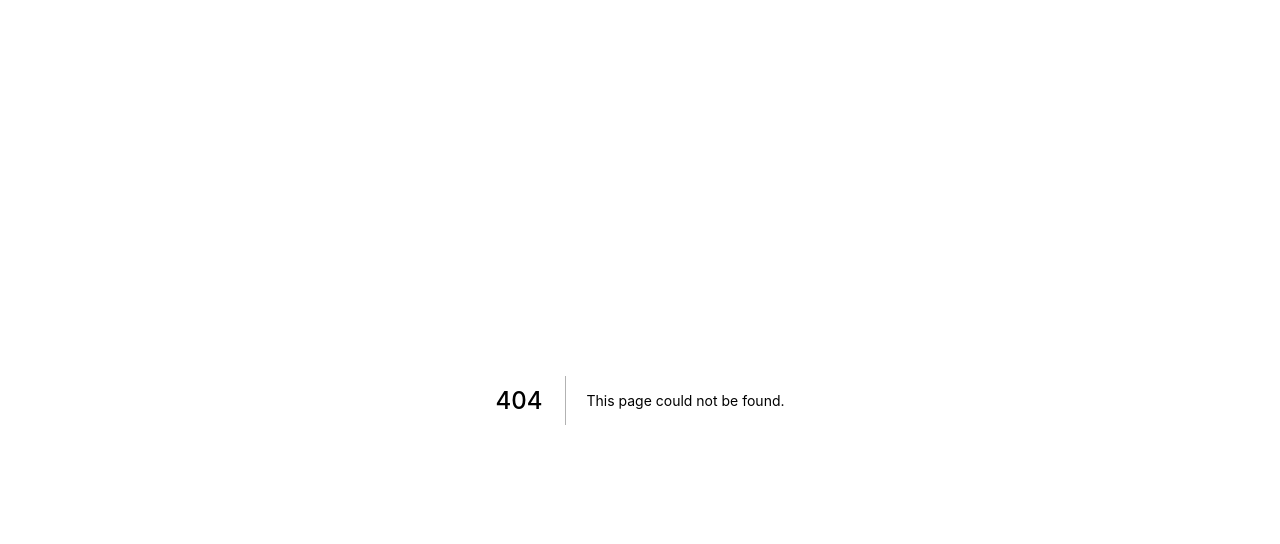
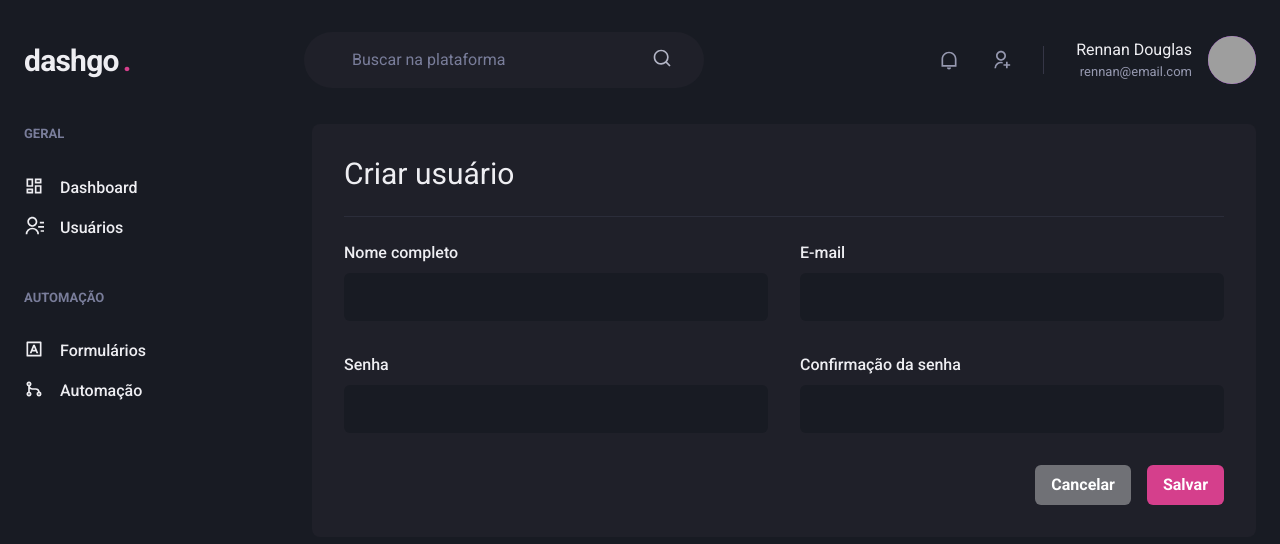
Before and after one commit to RennanD/dashgo, a Next.js app: page /users/create in a window 1280 px wide. Before the commit this address had no page. Shown: the top 544 px of the page. Built offline with nearby package versions, Linux system fonts and the light colour scheme; grey boxes are pictures that could not be loaded.

Commit message:
feat: create add user page

```diff
--- /dev/null
+++ b/src/pages/users/create.tsx
@@ -0,0 +1,60 @@
+import {
+  Box,
+  Button,
+  Divider,
+  Flex,
+  Heading,
+  HStack,
+  SimpleGrid,
+  VStack,
+} from '@chakra-ui/react';
+import { TextInput } from '../../components/Form/TextInput';
+
+import { Header } from '../../components/Header';
+import { Sidebar } from '../../components/Sidebar';
+
+export default function CreateUser(): JSX.Element {
+  return (
+    <Box>
+      <Header />
+      <Flex
+        width="100%"
+        marginY="6"
+        maxWidth={1480}
+        marginX="auto"
+        paddingX="6"
+      >
+        <Sidebar />
+        <Box flex="1" borderRadius={8} background="gray.800" padding="8">
+          <Heading size="lg" fontWeight="normal">
+            Criar usuário
+          </Heading>
+
+          <Divider marginY="6" borderColor="gray.700" />
+
+          <VStack spacing="8">
+            <SimpleGrid minChildWidth="240px" spacing="8" width="100%">
+              <TextInput name="name" label="Nome completo" />
+              <TextInput name="email" label="E-mail" type="email" />
+            </SimpleGrid>
+
+            <SimpleGrid minChildWidth="240px" spacing="8" width="100%">
+              <TextInput name="password" label="Senha" type="password" />
+              <TextInput
+                name="password-confirmation"
+                label="Confirmação da senha"
+                type="password"
+              />
+            </SimpleGrid>
+          </VStack>
+          <Flex marginTop="8" justify="flex-end">
+            <HStack spacing="4">
+              <Button colorScheme="whiteAlpha">Cancelar</Button>
+              <Button colorScheme="pink">Salvar</Button>
+            </HStack>
+          </Flex>
+        </Box>
+      </Flex>
+    </Box>
+  );
+}
```
